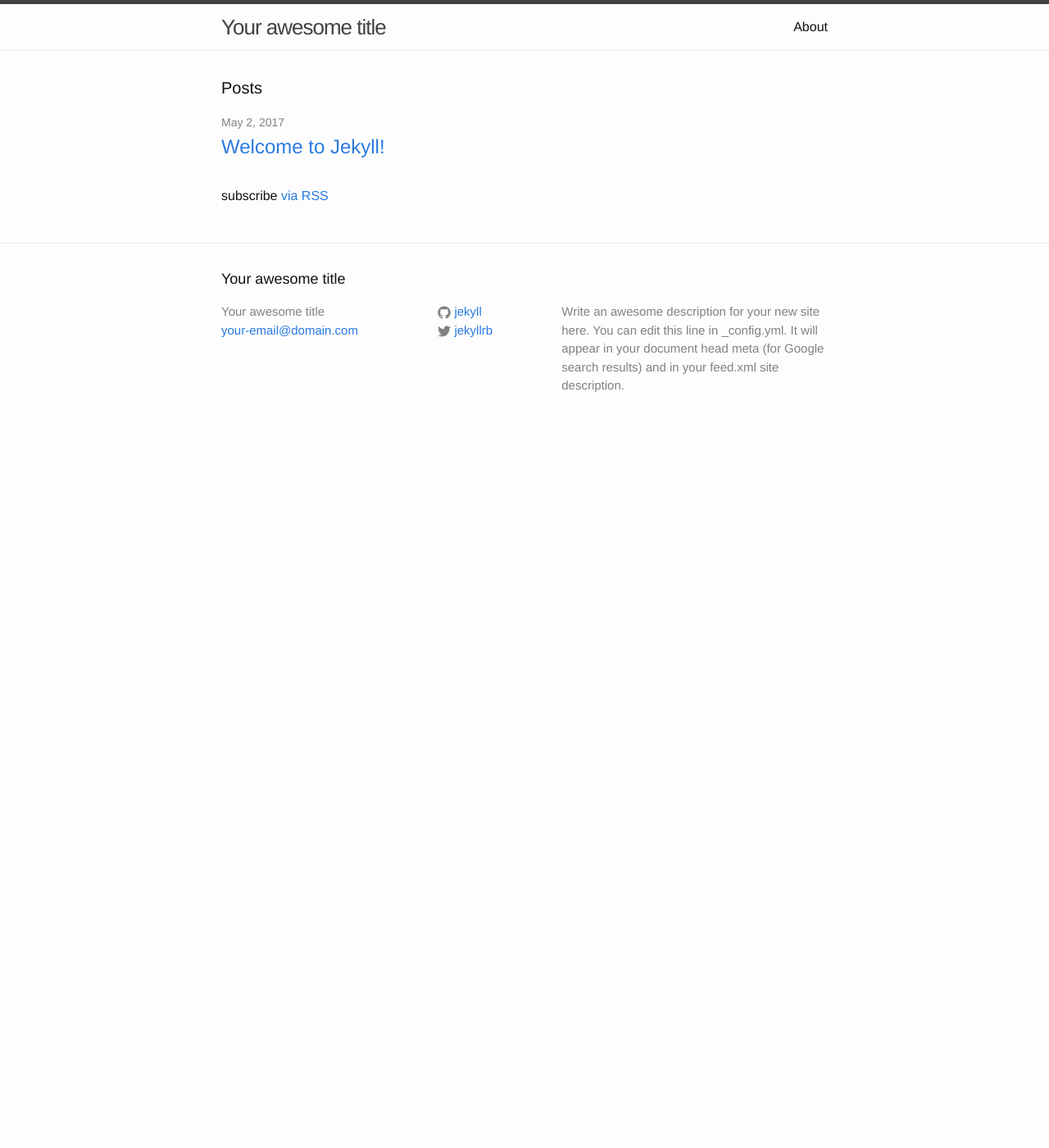
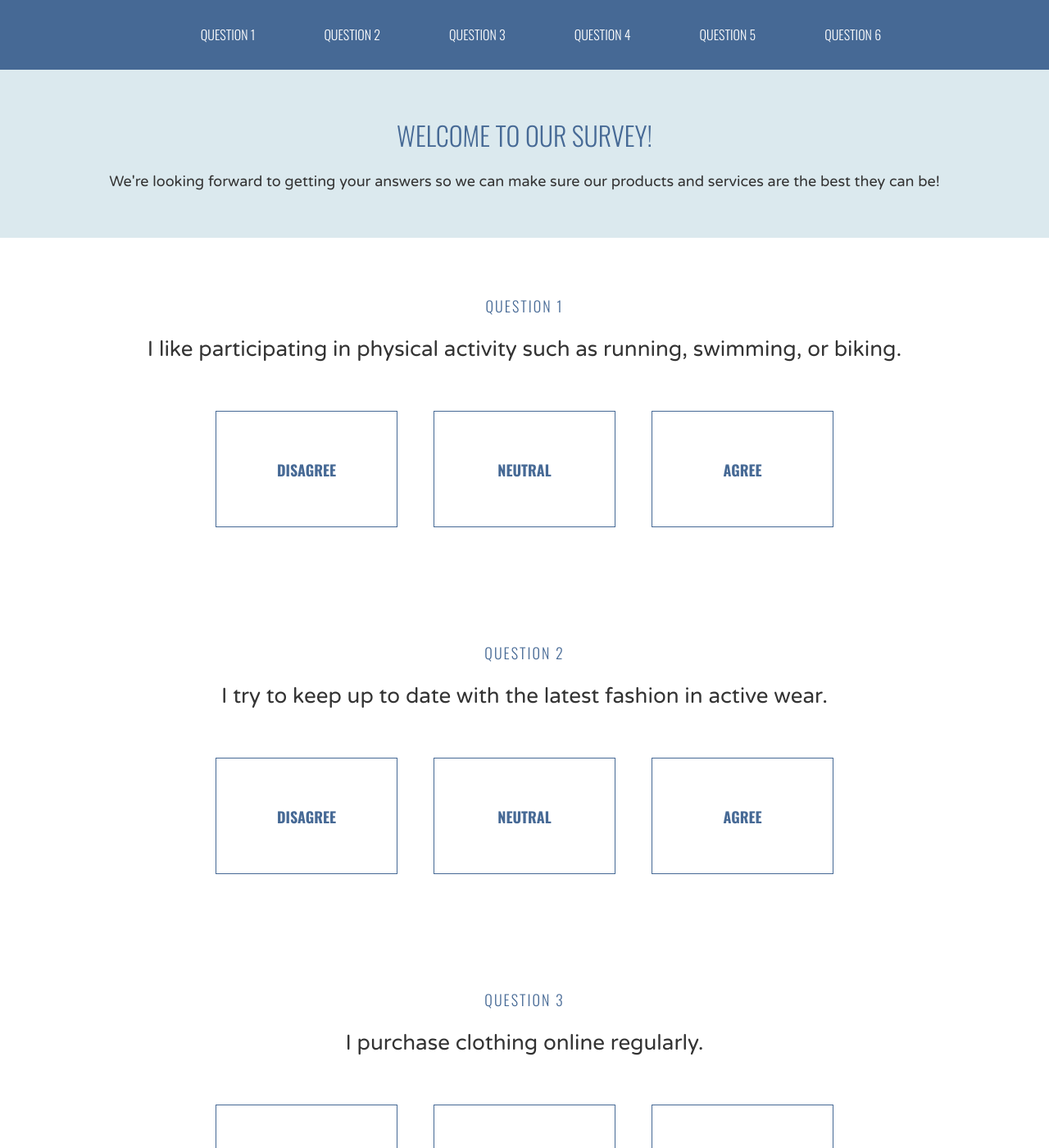
Before and after one commit to accountforgithub2/accountforgithub2.github.io, a Jekyll site: the page index.html, which Jekyll copies as it is, in a window 1280 px wide and 1400 px high. Shown: the whole window at 82% size. Built offline with Jekyll 4.4.1, drawn with Linux system fonts in a browser that asks for light colours; some of the changed text lies outside the part shown.

Commit message:
Replace files

```diff
--- a/index.html
+++ b/index.html
@@ -1,23 +1,112 @@
----
-layout: default
----
+<!DOCTYPE html>
+<html>
+<head>
+  <title>Please Participate in Our Survey!</title>
+  <link href="https://fonts.googleapis.com/css?family=Oswald:300,700|Varela+Round" rel="stylesheet">
+  <link rel="stylesheet" type="text/css" href="style.css">
+</head>
+<body>
 
-<div class="home">
+  <div class="header">
+    <ul>
+      <li>Question 1</li>
+      <li>Question 2</li>
+      <li>Question 3</li>
+      <li>Question 4</li>
+      <li>Question 5</li>
+      <li>Question 6</li>
+    </ul>
+  </div>
 
-  <h1 class="page-heading">Posts</h1>
+  <div class="welcome">
+    <h1>Welcome to our survey!</h1>
+    <p>We're looking forward to getting your answers so we can make sure our products and services are the best they can be!</p>
+  </div>
 
-  <ul class="post-list">
-    {% for post in site.posts %}
-      <li>
-        <span class="post-meta">{{ post.date | date: "%b %-d, %Y" }}</span>
+  <div class="question">
+    <h4>Question 1</h4>
+    <h2>I like participating in physical activity such as running, swimming, or biking.</h2>
 
-        <h2>
-          <a class="post-link" href="{{ post.url | prepend: site.baseurl }}">{{ post.title }}</a>
-        </h2>
-      </li>
-    {% endfor %}
-  </ul>
+    <div class="answer">
+      <h3>Disagree</h3>
+    </div>
 
-  <p class="rss-subscribe">subscribe <a href="{{ "/feed.xml" | prepend: site.baseurl }}">via RSS</a></p>
+    <div class="answer">
+      <h3>Neutral</h3>
+    </div>
 
-</div>
+    <div class="answer">
+      <h3>Agree</h3>
+    </div>
+  </div>
+
+  <div class="question">
+    <h4>Question 2</h4>
+    <h2>I try to keep up to date with the latest fashion in active wear.</h2>
+
+    <div class="answer">
+      <h3>Disagree</h3>
+    </div>
+
+    <div class="answer">
+      <h3>Neutral</h3>
+    </div>
+
+    <div class="answer">
+      <h3>Agree</h3>
+    </div>
+  </div>
+
+  <div class="question">
+    <h4>Question 3</h4>
+    <h2>I purchase clothing online regularly.</h2>
+
+    <div class="answer">
+      <h3>Disagree</h3>
+    </div>
+
+    <div class="answer">
+      <h3>Neutral</h3>
+    </div>
+
+    <div class="answer">
+      <h3>Agree</h3>
+    </div>
+  </div>
+
+  <div class="question">
+    <h4>Question 4</h4>
+    <h2>I try to buy goods that are designed and/or manufactured in my home country.</h2>
+
+    <div class="answer">
+      <h3>Disagree</h3>
+    </div>
+
+    <div class="answer">
+      <h3>Neutral</h3>
+    </div>
+
+    <div class="answer">
+      <h3>Agree</h3>
+    </div>
+  </div>
+
+  <div class="question">
+    <h4>Question 5</h4>
+    <h2>I look to famous athletes when trying to choose what to wear when training.</h2>
+
+    <div class="answer">
+      <h3>Disagree</h3>
+    </div>
+
+    <div class="answer">
+      <h3>Neutral</h3>
+    </div>
+
+    <div class="answer">
+      <h3>Agree</h3>
+    </div>
+  </div>
+
+</body>
+</html>
--- /dev/null
+++ b/style.css
@@ -0,0 +1,111 @@
+body {
+  background-color: #FFF;
+  margin: 0;
+  padding: 0px 60px;
+}
+
+.header {
+  background-color: #466995;
+  border-bottom: 1px solid #466995;
+  overflow-y: auto;
+  width: 100%;
+  position: fixed;
+  top: 0;
+  left: 0;
+  z-index: 1000;
+
+}
+
+ul {
+  margin: 30px auto;
+  text-align: center;
+}
+
+li {
+  color: #FFF;
+  display: inline-block;
+  font-family: 'Oswald', sans-serif;
+  font-size: 16px;
+  text-align: left;
+  font-weight: 300;
+  text-transform: uppercase;
+  padding: 0 40px;
+}
+
+li:hover {
+  color: #DBE9EE;
+}
+
+h1 {
+  color: #466995;
+  font-family: 'Oswald', sans-serif;
+  font-size: 32px;
+  font-weight: 300;
+  text-transform: uppercase;
+}
+
+h2 {
+  color: #333;
+  font-family: 'Varela Round', sans-serif;
+  font-size: 26px;
+  font-weight: 100;
+  margin: 0 auto 40px auto;
+}
+
+h3 {
+  color: #466995;
+  font-family: 'Oswald', sans-serif;
+  font-size: 18px;
+  text-align: center;
+  font-weight: 700;
+  text-transform: uppercase;
+}
+
+h4 {
+  color: #466995;
+  font-family: 'Oswald', sans-serif;
+  font-size: 18px;
+  font-weight: 300;
+  letter-spacing: 2px;
+  text-align: center;
+  text-transform: uppercase
+}
+
+p {
+  color: #333;
+  font-family: 'Varela Round', sans-serif;
+  font-size: 18px;
+}
+
+.welcome {
+  background-color: #DBE9EE;
+  box-sizing: border-box;
+  padding: 40px;
+  position: fixed;
+  left: 0;
+  top: 80px;
+  text-align: center;
+  width: 100%;
+  z-index: 999;
+}
+
+.question {
+  margin: 120px auto;
+  text-align: center;
+  position: relative;
+  top: 240px;
+}
+
+.answer {
+  border: 1px solid #466995;
+  display: inline-block;
+  height: 100px;
+  margin: 20px;
+  padding-top: 40px;
+  width: 220px;
+}
+
+.answer:hover {
+  background: #C0D6DF;
+  color: #FFF;
+}
```
